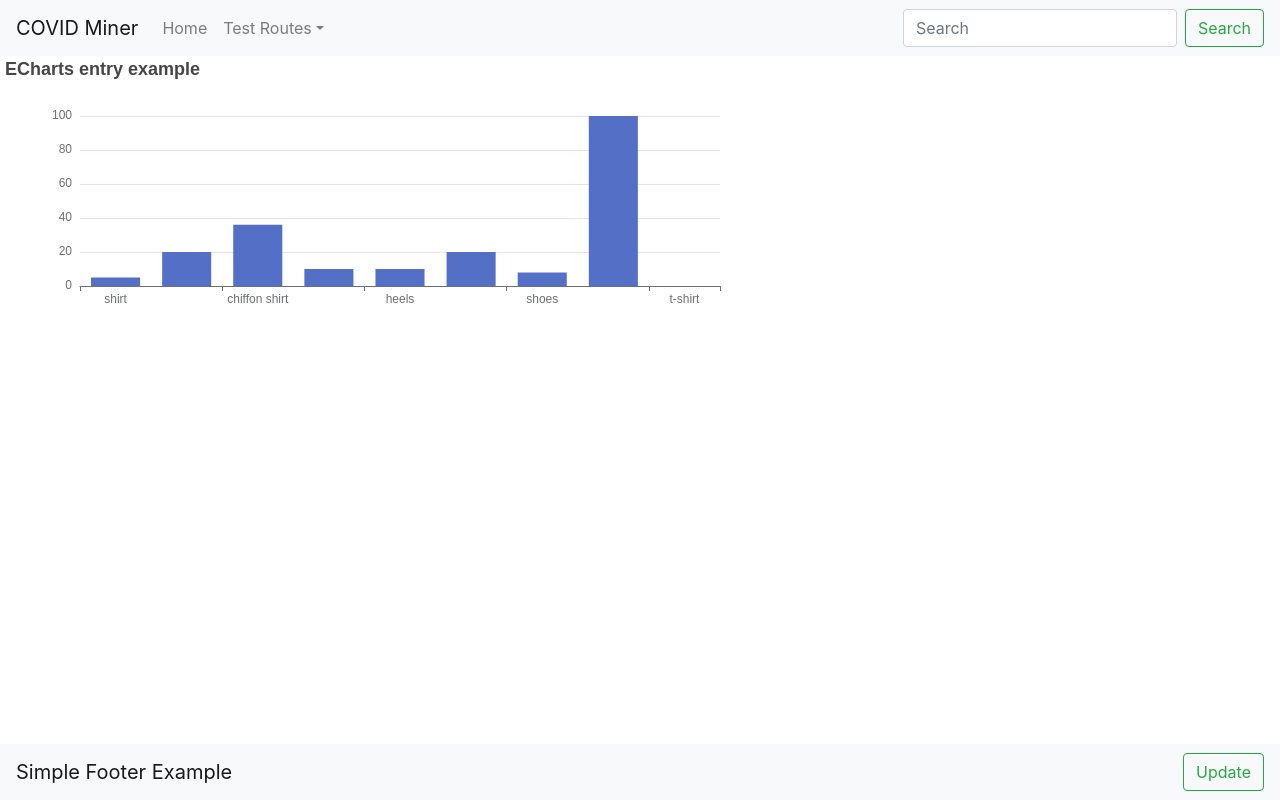
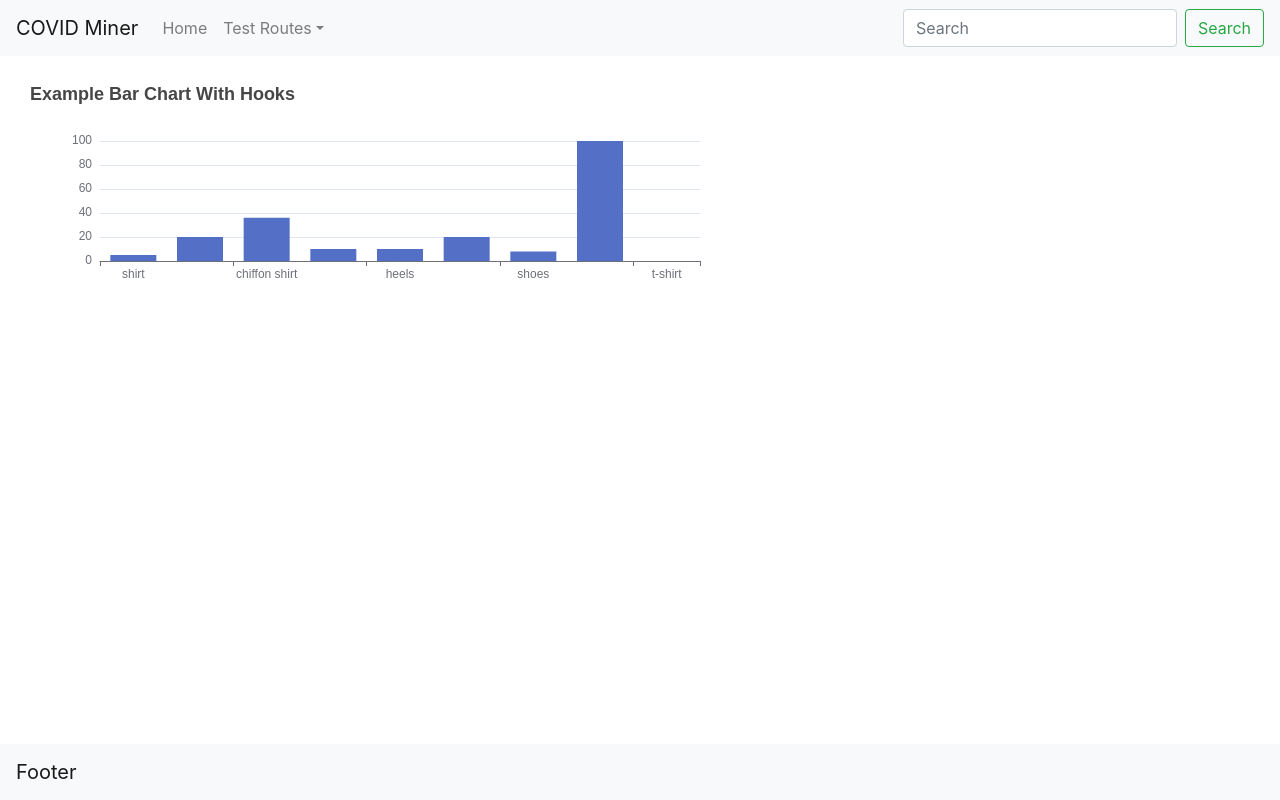
Before and after one commit to amcquistan/covid-trend-miner, a React (Create React App) app in the folder frontend/CRA2TS-Base/: page /chart in a window 1280 px wide. Built offline with nearby package versions, Linux system fonts and the light colour scheme.

Commit message:
Minor updates.

```diff
--- a/frontend/CRA2TS-Base/src/actions/index.ts
+++ b/frontend/CRA2TS-Base/src/actions/index.ts
@@ -1,3 +1,4 @@
+export const GET_COUNTRIES = 'GET_COUNTRIES';
 export const ADD_TODO = 'ADD_TODO';
 export const LOAD_TODO_LIST = 'LOAD_TODO_LIST';
 export const RENDER_TODO_LIST = 'RENDER_TODO_LIST';
--- /dev/null
+++ b/frontend/CRA2TS-Base/src/components/charts/example/example.module.css
@@ -0,0 +1,5 @@
+.chart-container {
+  border: 1px solid white;
+  border-radius: 12px;
+  padding: 3vmin;
+}
--- a/frontend/CRA2TS-Base/src/components/charts/example/example.tsx
+++ b/frontend/CRA2TS-Base/src/components/charts/example/example.tsx
@@ -1,5 +1,6 @@
 import React, { useRef, useEffect } from 'react'
 import * as echarts from 'echarts';
+import styles from './example.module.css';
 
 export interface IExampleChart {
     chart: string;
@@ -15,7 +16,7 @@ const ExampleChart = () => {
 
         chart.setOption({
             title: {
-                text: 'ECharts entry example'
+                text: 'Example Bar Chart With Hooks'
             },
             tooltip: {},
             xAxis: {
@@ -43,6 +44,7 @@ const ExampleChart = () => {
 
     return (
         <div
+            className={styles['chart-container']}
             ref={myChart}
             style={{
                 width: "800px",
@@ -52,6 +54,7 @@ const ExampleChart = () => {
     );
 };
 
+//  The echarts init function will not allow nullables.  This returns an empty div until the hook gets a ref
 function emptyDiv(): any {
     return (<div></div>);
 }
--- a/frontend/CRA2TS-Base/src/components/footer/Footer.tsx
+++ b/frontend/CRA2TS-Base/src/components/footer/Footer.tsx
@@ -1,17 +1,10 @@
 import React from 'react';
-import { XHR } from '../../services/xhr/XHR';
 import Button from 'react-bootstrap/Button';
 
-export const xhr = XHR.getInstance();
-
 const Footer = () => {
-    const update = () => {
-        alert(`${window.location}`);
-    }
   return (
       <nav className="navbar fixed-bottom navbar-light bg-light">
-          <a className="navbar-brand" href="/">Simple Footer Example</a>
-          <Button variant="outline-success" onClick={update}>Update</Button>
+          <a className="navbar-brand" href="/">Footer</a>
       </nav>
   );
 };
--- a/frontend/CRA2TS-Base/src/index.tsx
+++ b/frontend/CRA2TS-Base/src/index.tsx
@@ -5,14 +5,14 @@ import { createStore, applyMiddleware } from 'redux';
 import createSagaMiddleware from 'redux-saga';
 import App from './App';
 //import { loadToDoList } from './actions';
-import toDoApp from './reducers';
+import COVIDMiner from './reducers';
 import rootSaga from './sagas/index';
 import { BrowserRouter } from 'react-router-dom';
 import * as serviceWorker from './serviceWorker';
 
 const sagaMiddleware = createSagaMiddleware();
 
-const store = createStore(toDoApp, applyMiddleware(sagaMiddleware));
+const store = createStore(COVIDMiner, applyMiddleware(sagaMiddleware));
 
 sagaMiddleware.run(rootSaga);
 
--- a/frontend/CRA2TS-Base/src/reducers/index.ts
+++ b/frontend/CRA2TS-Base/src/reducers/index.ts
@@ -1,12 +1,17 @@
-import { ADD_TODO } from '../actions';
+import { GET_COUNTRIES, ADD_TODO } from '../actions';
 import { RENDER_TODO_LIST } from '../actions';
 
 const initialState: any = {
     toDoList: []
 };
 
-export default function toDoApp(state = initialState, action: any) {
+export default function COVIDMiner(state = initialState, action: any) {
     switch (action.type) {
+        case GET_COUNTRIES:
+            return {
+                ...state,
+                toDoList: action.toDoList
+            };
         case ADD_TODO:
             let newToDoList = [
                 ...state.toDoList,
```
